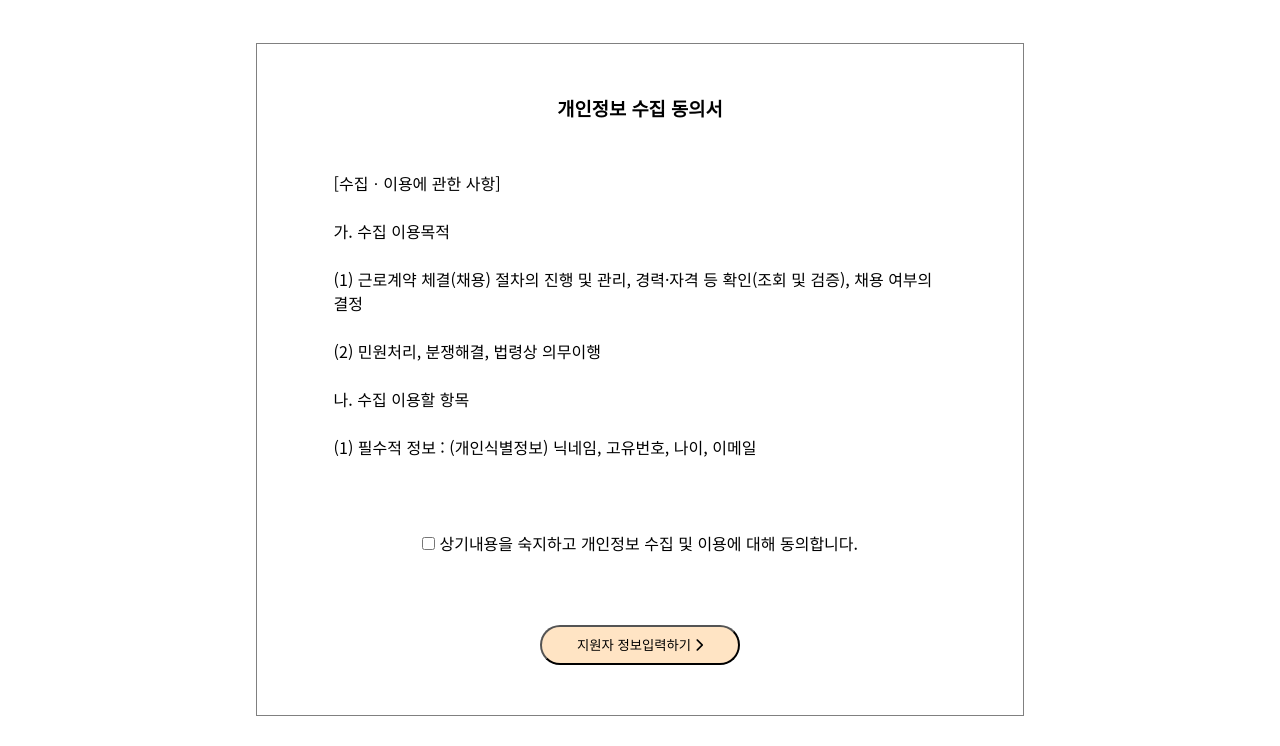
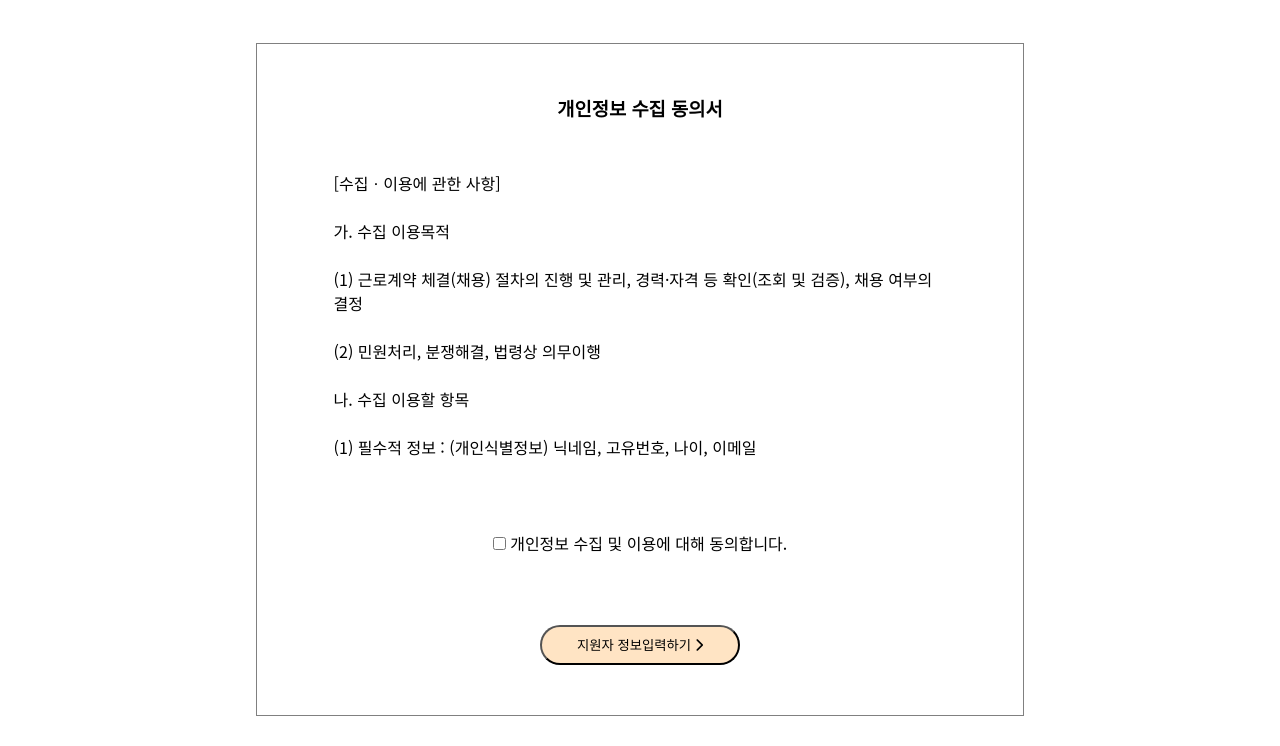
Before and after one commit to arthur-119/ems_application, a plain HTML site: page agree.html in a window 1280 px wide. Shown: the part 180-926 px from the top of the page. Drawn offline with Linux system fonts and the light colour scheme; a script that the page names is missing.

Commit message:
체크박스 내용 수정

```diff
--- a/agree.html
+++ b/agree.html
@@ -41,7 +41,7 @@
             </div>
             <div class="check">
                 <input type="checkbox" name="agree" value="agree">
-                상기내용을 숙지하고 개인정보 수집 및 이용에 대해 동의합니다.
+                개인정보 수집 및 이용에 대해 동의합니다.
             </div>
             <button class="go">지원자 정보입력하기 <i class="fa-solid fa-chevron-right"></i></button>
         </div>
```
